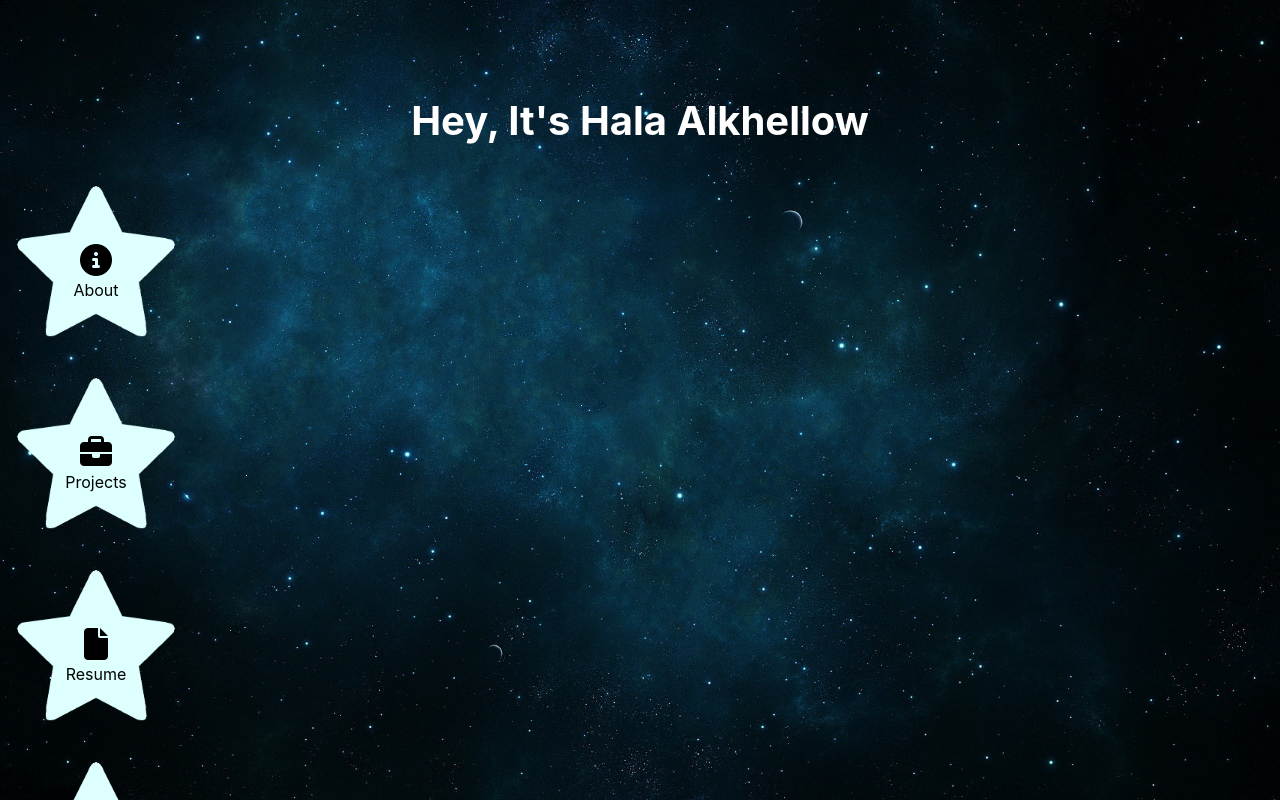
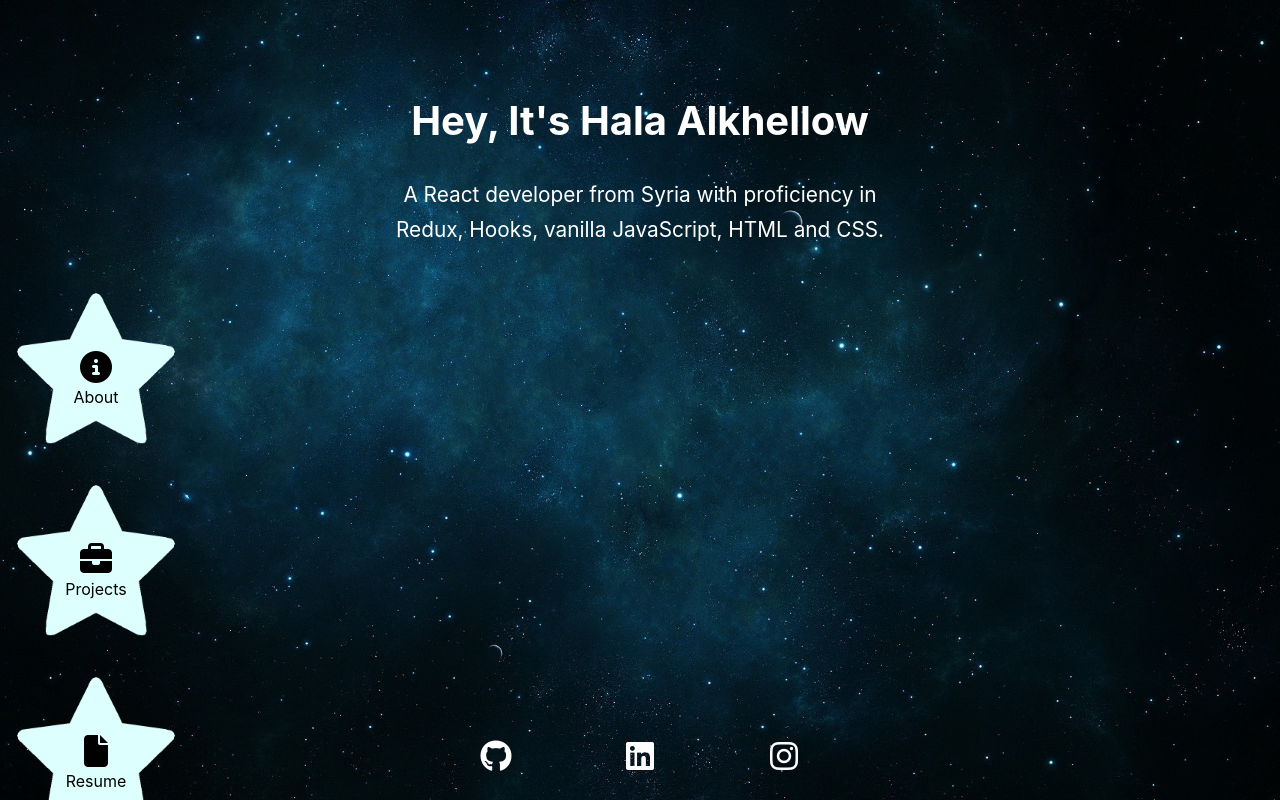
Before and after one commit to halakhellow/portfolio, a React (Create React App) app: page / in a window 1280 px wide. Shown: the top 800 px of the page. Built offline with nearby package versions, Linux system fonts and the light colour scheme.

Commit message:
add Footer and bio text in the HomePage

```diff
--- a/src/pages/HomePage/HomePage.js
+++ b/src/pages/HomePage/HomePage.js
@@ -1,6 +1,7 @@
 import React from "react";
 
 import Sections from "../../components/Sections/Sections";
+import Footer from "../../components/Footer/Footer";
 
 import "./HomePage.css";
 
@@ -8,8 +9,12 @@ let HomePage = () => {
   return (
     <div className="HomePage">
       <h1 className="HomePage-title">Hey, It's Hala Alkhellow</h1>
-      <p></p>
+      <p className="HomePage-bio">
+        A React developer from Syria with proficiency in Redux, Hooks, vanilla
+        JavaScript, HTML and CSS.
+      </p>
       <Sections />
+      <Footer />
     </div>
   );
 };
```
